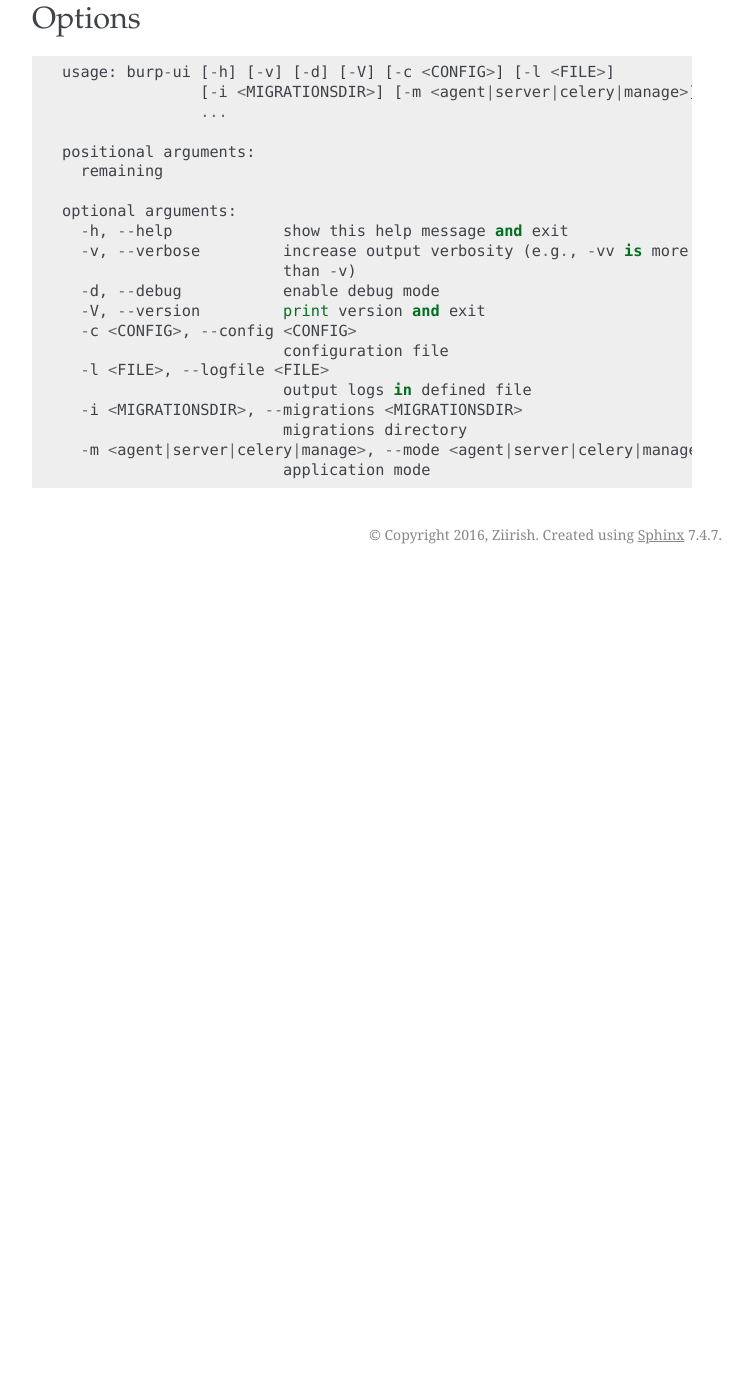
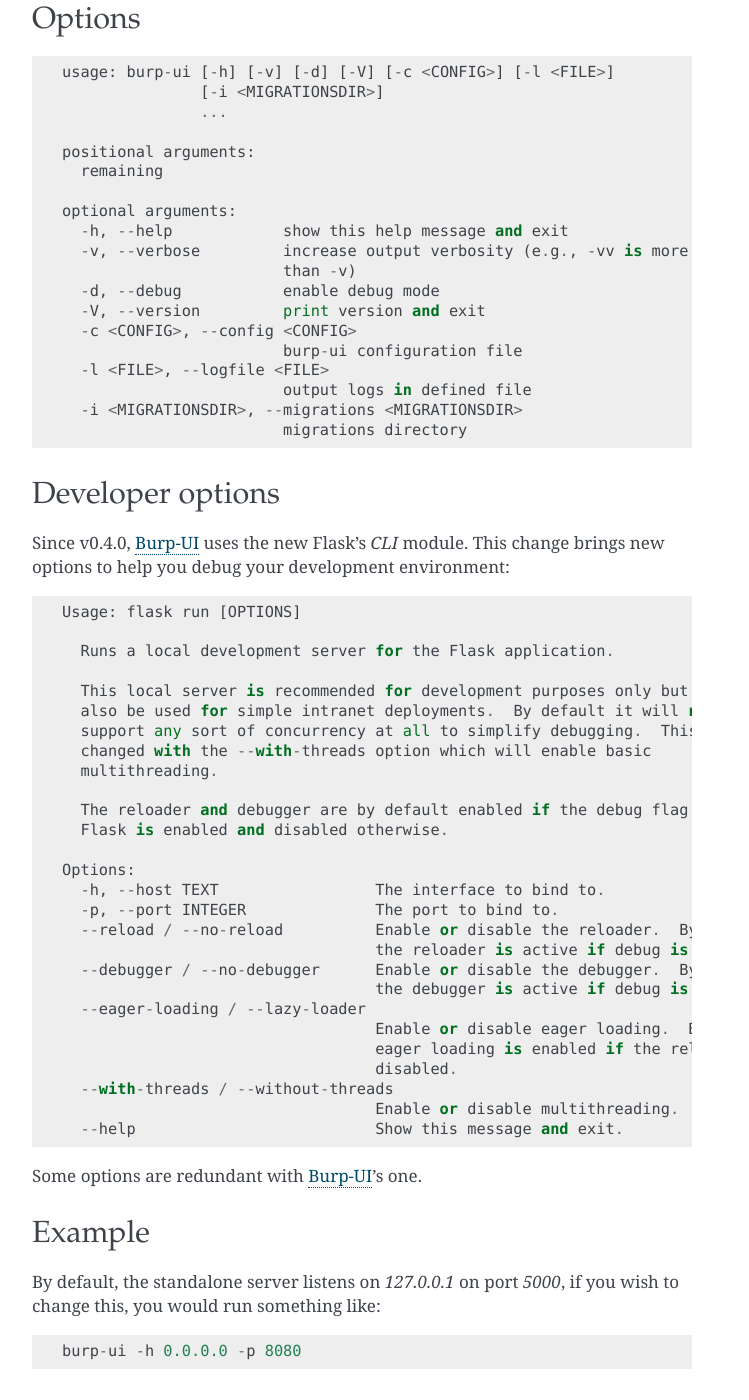
Before and after one commit to ziirish/burp-ui, a Sphinx documentation site: the page built from docs/installation.rst, in a window 1280 px wide and 1400 px high, scrolled down 2039 px. Shown: the whole window, without its empty margins (388-1137 px from the left). Built offline with Sphinx 7.4.7, drawn with Linux system fonts in a browser that asks for light colours; pages that are not in the unit, such as notebooks, are missing from menus; before the commit the page ends 2613 px from its top, so only the background shows below that; some of the changed text lies outside the part shown.

```diff
--- a/docs/installation.rst
+++ b/docs/installation.rst
@@ -106,7 +106,7 @@ Options
 ::
 
     usage: burp-ui [-h] [-v] [-d] [-V] [-c <CONFIG>] [-l <FILE>]
-                   [-i <MIGRATIONSDIR>] [-m <agent|server|celery|manage>]
+                   [-i <MIGRATIONSDIR>]
                    ...
 
     positional arguments:
@@ -119,13 +119,61 @@ Options
       -d, --debug           enable debug mode
       -V, --version         print version and exit
       -c <CONFIG>, --config <CONFIG>
-                            configuration file
+                            burp-ui configuration file
       -l <FILE>, --logfile <FILE>
                             output logs in defined file
       -i <MIGRATIONSDIR>, --migrations <MIGRATIONSDIR>
                             migrations directory
-      -m <agent|server|celery|manage>, --mode <agent|server|celery|manage>
-                            application mode
+
+
+Developer options
+-----------------
+
+Since v0.4.0, `Burp-UI`_ uses the new Flask's *CLI* module. This change brings
+new options to help you debug your development environment:
+
+::
+
+    Usage: flask run [OPTIONS]
+
+      Runs a local development server for the Flask application.
+
+      This local server is recommended for development purposes only but it can
+      also be used for simple intranet deployments.  By default it will not
+      support any sort of concurrency at all to simplify debugging.  This can be
+      changed with the --with-threads option which will enable basic
+      multithreading.
+
+      The reloader and debugger are by default enabled if the debug flag of
+      Flask is enabled and disabled otherwise.
+
+    Options:
+      -h, --host TEXT                 The interface to bind to.
+      -p, --port INTEGER              The port to bind to.
+      --reload / --no-reload          Enable or disable the reloader.  By default
+                                      the reloader is active if debug is enabled.
+      --debugger / --no-debugger      Enable or disable the debugger.  By default
+                                      the debugger is active if debug is enabled.
+      --eager-loading / --lazy-loader
+                                      Enable or disable eager loading.  By default
+                                      eager loading is enabled if the reloader is
+                                      disabled.
+      --with-threads / --without-threads
+                                      Enable or disable multithreading.
+      --help                          Show this message and exit.
+
+
+Some options are redundant with `Burp-UI`_'s one.
+
+Example
+-------
+
+By default, the standalone server listens on *127.0.0.1* on port *5000*, if you
+wish to change this, you would run something like:
+
+::
+
+    burp-ui -h 0.0.0.0 -p 8080
 
 
 .. _Flask: http://flask.pocoo.org/
--- a/docs/manage.rst
+++ b/docs/manage.rst
@@ -178,6 +178,10 @@ writable.
     guarantee to be able to support it out of the docker context.
 
 
+.. note::
+    This script only supports Burp 2.0.x.
+
+
 The docker image uses this script like this:
 
 ::
```
Also changed, not shown: docs/gunicorn.rst (+16 -0 lines), docs/requirements.rst (+0 -11 lines), docs/upgrading.rst (+9 -2 lines), docs/usage.rst (+1 -22 lines).
